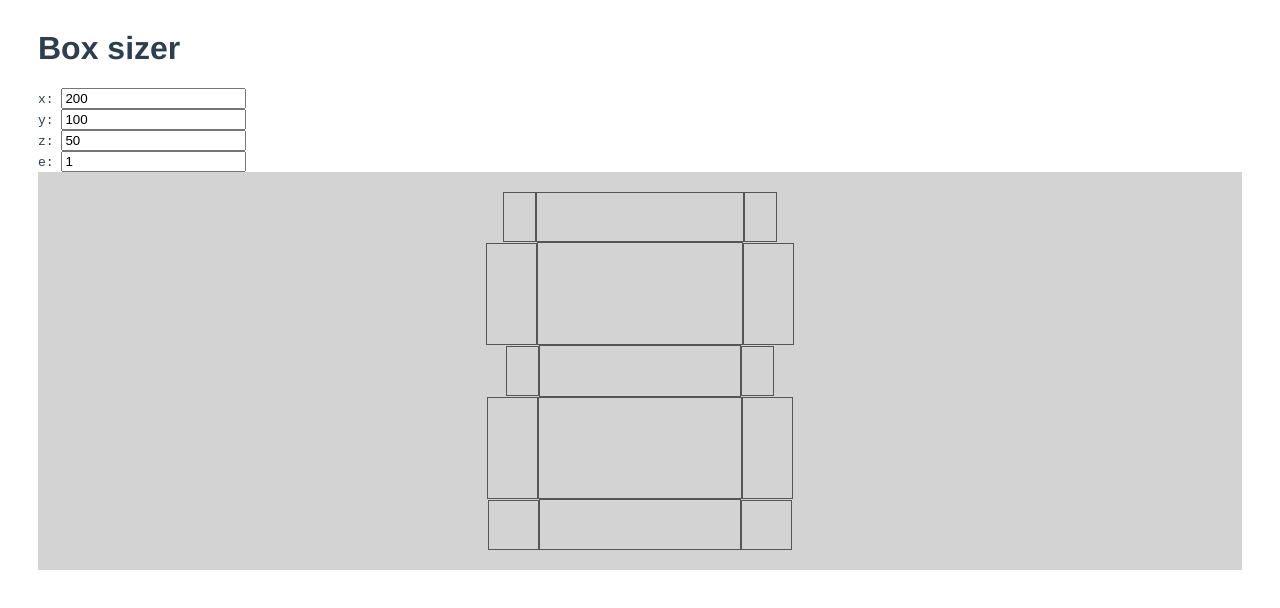
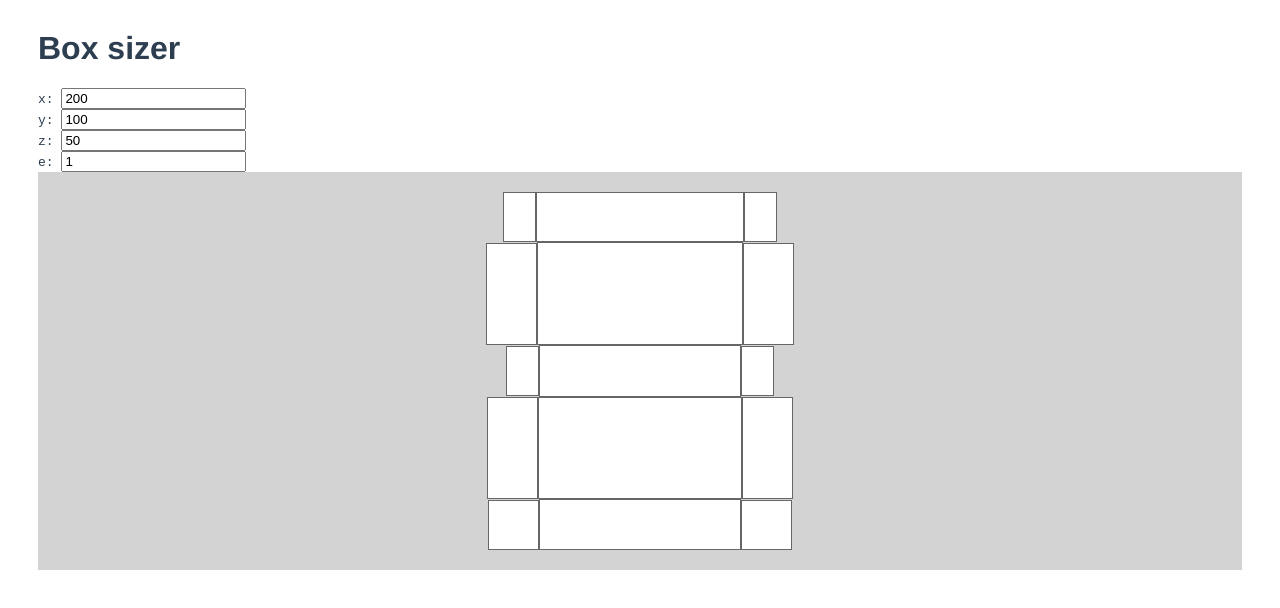
Before and after one commit to j4kim/box-sizer, a Vue app: page / in a window 1280 px wide. Shown: the top 608 px of the page. Built offline with nearby package versions, Linux system fonts and the light colour scheme.

Commit message:
rectangles are white

```diff
--- a/src/Rectangle.vue
+++ b/src/Rectangle.vue
@@ -3,7 +3,8 @@
     :style="{
       width: `${width}px`,
       height: `${height}px`,
-      border: `1px solid #555`,
+      backgroundColor: 'white',
+      border: `1px solid #666`,
       flexShrink: 0
     }"
   />
```
